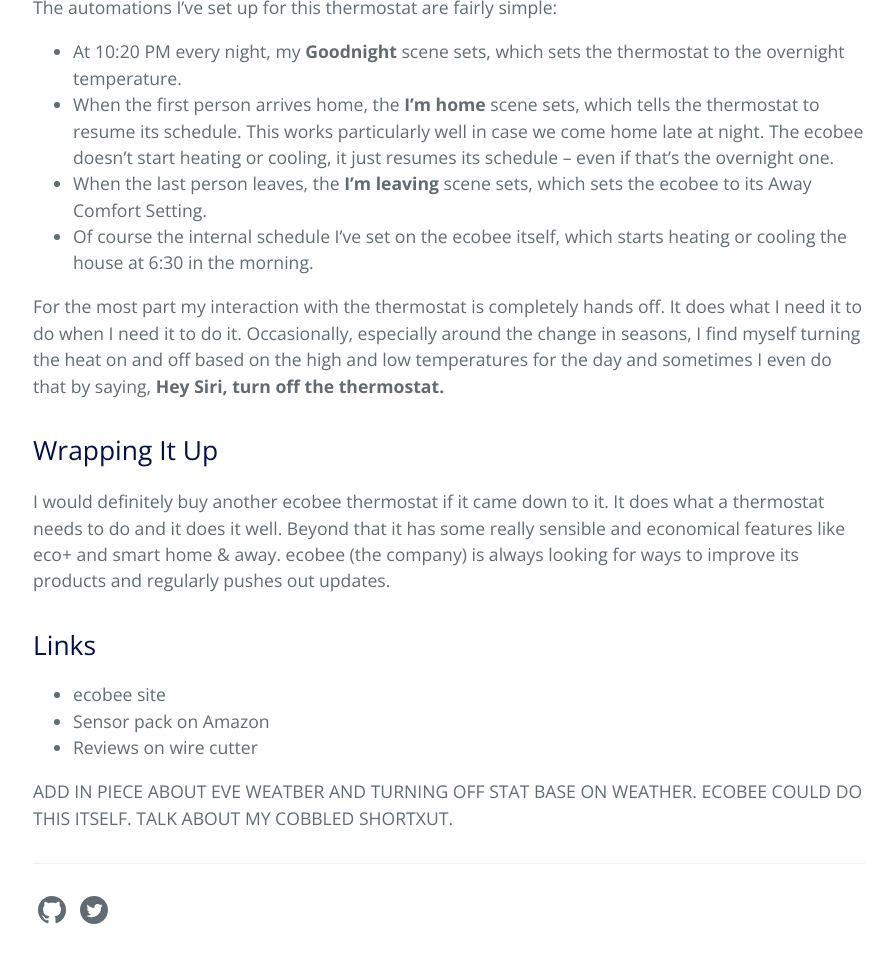
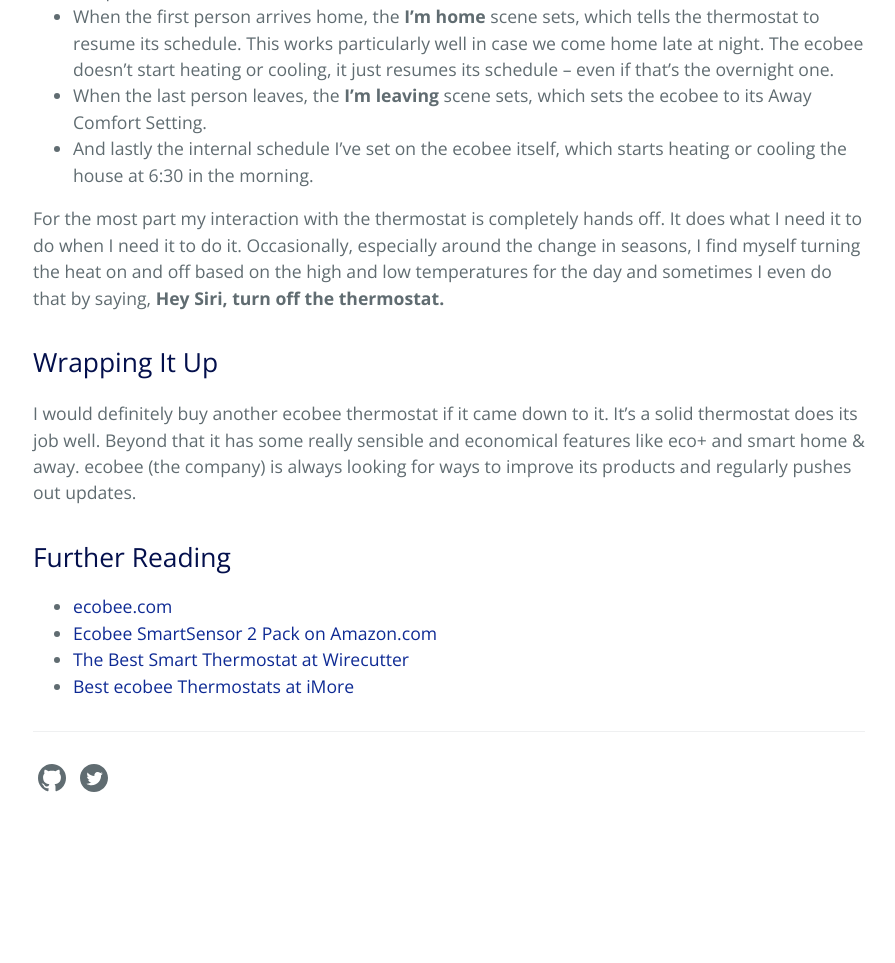
Before and after one commit to MrRooni/homekitbuilds, a Jekyll site: the page built from _posts/2021-05-08-ecobee4-smartthermostat-with-voice-control.md, in a window 1280 px wide and 1400 px high, scrolled down 5422 px, cut to the strip 422-1385 px from the top of the window. Shown: the whole strip, without its empty margins (191-1086 px from the left). Built offline with Jekyll 4.4.1, drawn with Linux system fonts in a browser that asks for light colours; after the commit the page ends 6690 px from its top, so only the background shows below that; some of the changed text lies outside the part shown.

Commit message:
Further edits

```diff
--- a/_posts/2021-05-08-ecobee4-smartthermostat-with-voice-control.md
+++ b/_posts/2021-05-08-ecobee4-smartthermostat-with-voice-control.md
@@ -52,12 +52,10 @@
 
 The other aspect that’s a bit off putting is the cost if you want to add extra sensors to your home. A two pack of sensors is $79 USD on Amazon, and rarely moves from that price point. That’s far too expensive for me to consider putting more of them around my house.
 
-The last thing that’s a bit strange is the way it integrates with HomeKit. For example, my **I’m leaving** scene in the Home app says it will adjust the thermostat to 65º. That’s not quite what I want, though; I want the thermostat to enter its "away" state where it cools or heats the house less while I'm gone. To get that behavior I need to open the ecobee app, tap on the **Account** tab, scroll down to **Integrations**, and tap on **HomeKit**. From there I have to scroll down to the **Scenes** bubble, find the **I’m leaving** scene, and make sure it uses my _Away Comfort Setting_. This will ensure that the thermostat does the right thing in both heating and cooling mode. It’s a pretty involved and inscrutable process that I truly wish was clearer and felt less fragile.
+The last thing that’s a bit strange is the way it integrates with HomeKit. For example, my **I’m leaving** scene in the Home app says it will adjust the thermostat to 65º. That’s not quite what I want, though; I want the thermostat to enter its "away" state where it cools or heats the house less while I’m gone. To get that behavior I need to open the ecobee app, tap on the **Account** tab, scroll down to **Integrations**, and tap on **HomeKit**. From there I have to scroll down to the **Scenes** bubble, find the **I’m leaving** scene, and make sure it uses my _Away Comfort Setting_. This will ensure that the thermostat does the right thing in both heating and cooling mode. It’s a pretty involved and inscrutable process that I truly wish was clearer and felt less fragile.
 
 
-GET A SHOT FROM THE HOME APP SHOWING THE CONTROLS of the thermostat
-
-![Home iPad app showing Front Hallway with ecobee thermostat](/assets/images/home-app-front-hallway-ecobee.png)
+![Home iPad app showing Front Hallway with ecobee thermostat](/assets/images/home-app-front-hallway-ecobee.jpeg)
 
 
 ## Automations With This Device
@@ -87,19 +83,17 @@
 * At 10:20 PM every night, my **Goodnight** scene sets, which sets the thermostat to the overnight temperature.
 * When the first person arrives home, the **I’m home** scene sets, which tells the thermostat to resume its schedule. This works particularly well in case we come home late at night. The ecobee doesn’t start heating or cooling, it just resumes its schedule – even if that’s the overnight one.
 * When the last person leaves, the **I’m leaving** scene sets, which sets the ecobee to its Away Comfort Setting.
-* Of course the internal schedule I’ve set on the ecobee itself, which starts heating or cooling the house at 6:30 in the morning.
+* And lastly the internal schedule I’ve set on the ecobee itself, which starts heating or cooling the house at 6:30 in the morning.
 
 For the most part my interaction with the thermostat is completely hands off. It does what I need it to do when I need it to do it. Occasionally, especially around the change in seasons, I find myself turning the heat on and off based on the high and low temperatures for the day and sometimes I even do that by saying, **Hey Siri, turn off the thermostat.**
 
 ## Wrapping It Up
 
-I would definitely buy another ecobee thermostat if it came down to it. It does what a thermostat needs to do and it does it well. Beyond that it has some really sensible and economical features like eco+ and smart home & away. ecobee (the company) is always looking for ways to improve its products and regularly pushes out updates.
+I would definitely buy another ecobee thermostat if it came down to it. It’s a solid thermostat does its job well. Beyond that it has some really sensible and economical features like eco+ and smart home & away. ecobee (the company) is always looking for ways to improve its products and regularly pushes out updates.
 
-## Links
+## Further Reading
 
-- ecobee site
-- Sensor pack on Amazon
-- Reviews on wire cutter
-
-
-ADD IN PIECE ABOUT EVE WEATBER AND TURNING OFF STAT BASE ON WEATHER. ECOBEE COULD DO THIS ITSELF. TALK ABOUT MY COBBLED SHORTXUT.
+* [ecobee.com](https://www.ecobee.com)
+* [Ecobee SmartSensor 2 Pack on Amazon.com](https://smile.amazon.com/ecobee-SmartSensor-2-Pack-White/dp/B07NQVWRR3)
+* [The Best Smart Thermostat at Wirecutter](https://www.nytimes.com/wirecutter/reviews/the-best-thermostat/#other-smart-thermostats-we-like)
+* [Best ecobee Thermostats at iMore](https://www.imore.com/best-ecobee-thermostats)
```
Also changed, not shown: other parts of _posts/2021-05-08-ecobee4-smartthermostat-with-voice-control.md (+0 -2 lines), 1 other file.
